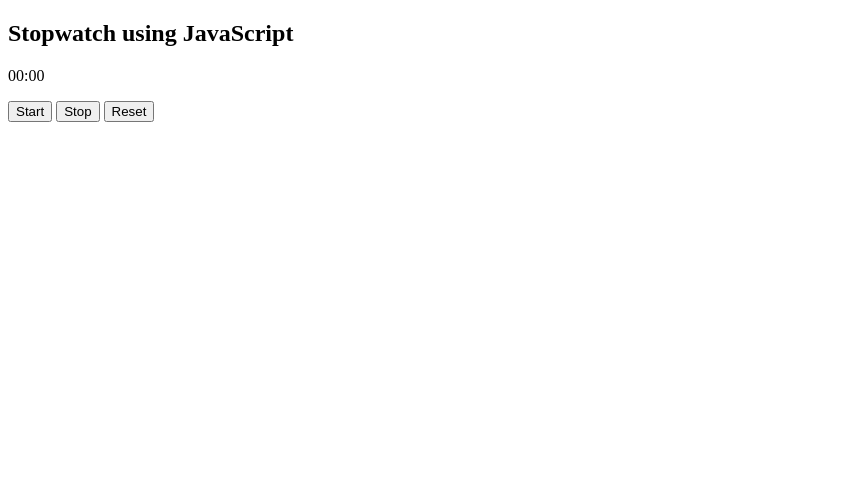
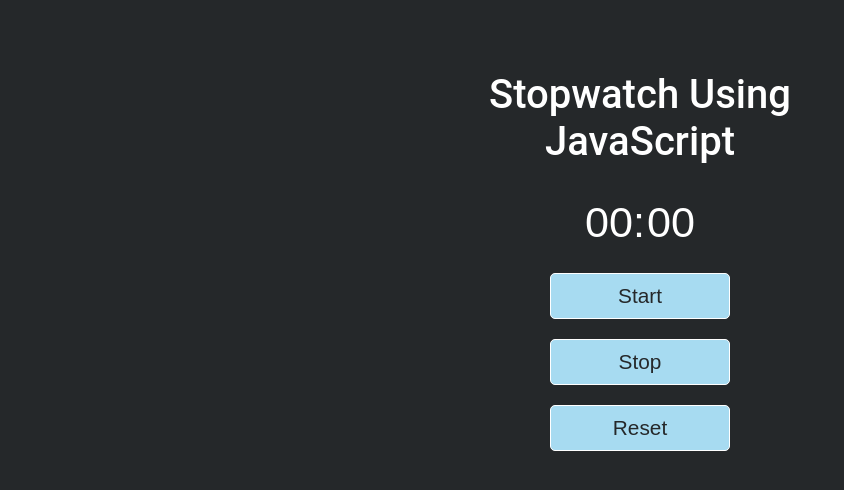
Before and after one commit to rva-mike/javascript-stopwatch, a plain HTML site: page index.html in a window 1280 px wide. Shown: the whole page, without its empty margins (0-844 px from the left). Drawn offline with Linux system fonts and the light colour scheme.

Commit message:
css and minor changes

```diff
--- a/index.html
+++ b/index.html
@@ -11,8 +11,8 @@
 
 
     <div class="wrapper">
-        <h2>Stopwatch using JavaScript</h2>
-        <p><span id="seconds">00</span>:<span id="tens">00</span></p>
+        <h2>Stopwatch Using JavaScript</h2>
+        <p><span id="seconds">00</span><span id="colon">:</span><span id="tens">00</span></p>
         <button id="button-start">Start</button>
         <button id="button-stop">Stop</button>
         <button id="button-reset">Reset</button>
--- a/style.css
+++ b/style.css
@@ -0,0 +1,53 @@
+body {
+    background: #25282a;
+    font-family: sans-serif;
+    display: flex;
+    justify-content: center;
+    align-items: center;
+  }
+
+  .wrapper {
+    width: 360px;
+    margin: 30px auto;
+    color: #fff;
+    text-align: center;
+  }
+
+  h2,
+  h3 {
+    font-family: "Roboto", sans-serif;
+    font-weight: 500;
+    font-size: 2.5em;
+    /* text-transform: uppercase; */
+  }
+
+  #seconds,
+  #tens, #colon {
+    font-size: 2.7em;
+  }
+
+  #colon {
+    margin-right: 2px;
+  }
+
+  button {
+    border-radius: 5px;
+    background: #a7dbf1;
+    color: #25282a;
+    border: solid 1px #fff;
+    text-decoration: none;
+    cursor: pointer;
+    font-size: 1.2em;
+    padding: 10px 10px;
+    width: 180px;
+    margin: 10px;
+    outline: none;
+    font-size: 1.3em;
+  }
+
+  button:hover {
+    transition: all 0.5s ease-in-out;
+    background: #25282a;
+    border: solid 1px #a7dbf1;
+    color: #a7dbf1;
+  }
```
